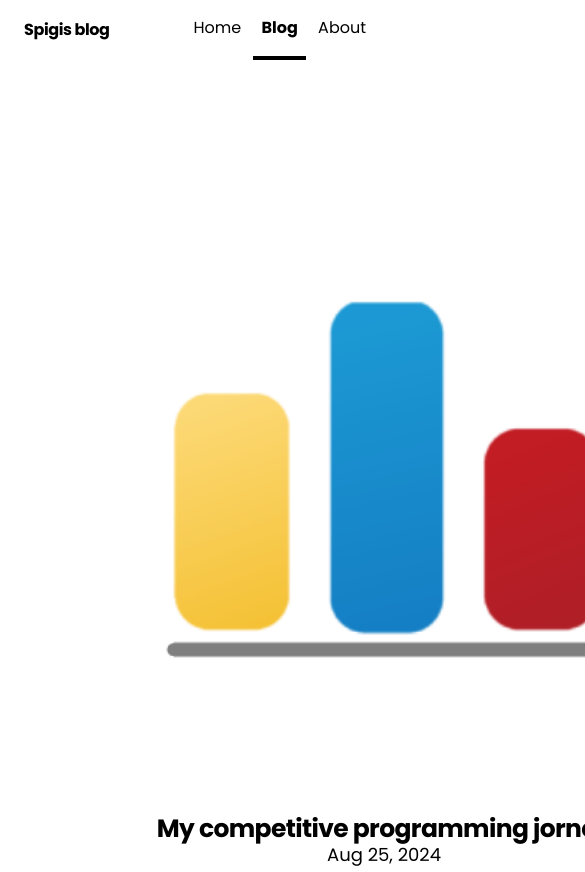
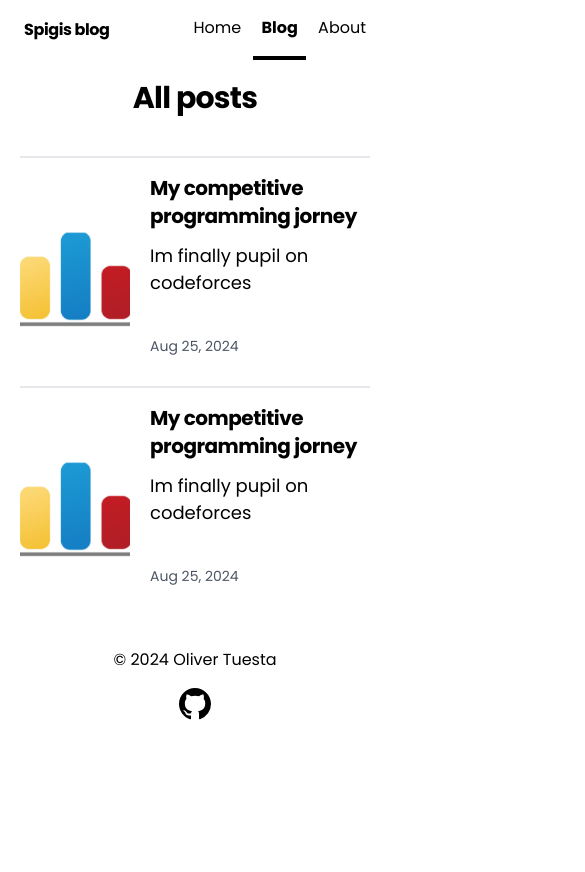
Before and after one commit to oliverTuesta/spigisblog-frontend, an Astro site: page /blog in a window 390 px wide. Shown: the top 872 px of the page, 585 px wide, since content can reach past the window. After the commit the page ends 844 px from the top, so only its background shows below. Built offline with nearby package versions, Linux system fonts and the light colour scheme; Astro itself is replaced by a stand-in of ours.

Commit message:
feat: update blog posts design and add responsive to about page

```diff
--- a/src/components/PostCard.astro
+++ b/src/components/PostCard.astro
@@ -16,7 +16,7 @@ import { Image } from 'astro:assets';
     {
     post.data.thumbnail &&
     <a href=`/blog/${post.slug}` arial-label={post.data.title}>
-      <Image class="object-cover rounded-md h-48" width={300} height={300} src={post.data.thumbnail} alt="" />
+      <Image class="object-cover rounded-md h-48" width={250} height={250} src={post.data.thumbnail} alt="" />
     </a>
     }
   </div>
@@ -31,9 +31,6 @@ import { Image } from 'astro:assets';
       <p>
       <FormattedDate date={post.data.pubDate}/>
       </p>
-      <a href=`/blog/${post.slug}` class="link">
-        <p class="font-semibold uppercase">{post.data.category}</p>
-      </a>
     </div>
   </div>
 </div>
--- /dev/null
+++ b/src/content/blog/ola.md
@@ -0,0 +1,31 @@
+---
+title: "My competitive programming jorney"
+slug: "journey"
+summary: "Im finally pupil on codeforces"
+thumbnail: "/images/cp-journey/codeforces.png"
+hero: "/images/cp-journey/spigi-pupil-progress.png"
+pubDate: "Aug 25 2024"
+updateDate: "Aug 25 2024"
+category: "competitive-programming"
+---
+
+## I'm Green!!
+
+Today was an exciting day for me. After three years of practicing competitive programming, I finally became a pupil on [Codeforces](https://codeforces.com/profile/spigi). Does this mean I'm a pro hacker, a master at coding? No. Does it mean I'm in the top 10% of coders or something like that? No. It simply means that I'm improving. This achievement might not mean much to anyone else, but it means a lot to me. I'm really happy because, in the past few weeks, I had been feeling like all my effort was useless.
+![Alt text](/images/cp-journey/spigi-pupil.png)
+
+> [spigi](https://codeforces.com/profile/spigi)
+
+## What's Next for My CP Journey?
+
+As my favorite book, _The Way of Kings_, says: **Journey before destination**. This means that what matters more than the ultimate goal is the journey itself. In this case, solving problems, participating in contests, meeting people who are passionate about CP, and **always practicing** are more important than the achievements.
+
+## ICPC
+
+In a few weeks, the most important contest will take place: the ICPC. I'm preparing for this event by learning new techniques like segment trees, square root decomposition, matrix chain multiplication, and probably the hardest of all: programming logic.
+
+## Thank you for reading :)
+
+Yesterday, I planned to publish something completely different, but today, life smiled at me, and I managed to finally reach the pupil rank on [Codeforces](https://codeforces.com/profile/spigi). So, this will be my first blog post ever. This achievement means a lot to me. I’m determined to keep improving, not just in CP but in life in general.
+
+Great things are coming, I'm sure of it.
--- a/src/pages/blog/index.astro
+++ b/src/pages/blog/index.astro
@@ -4,8 +4,8 @@ import Header from '../../components/Header.astro';
 import Footer from '../../components/Footer.astro';
 import { SITE_TITLE, SITE_DESCRIPTION } from '../../consts';
 import { getCollection } from 'astro:content';
-import FormattedDate from '../../components/FormattedDate.astro';
 import type { CollectionEntry } from 'astro:content';
+import PostList from '../../components/PostList.astro';
 
 const posts: CollectionEntry<'blog'>[] = (await getCollection('blog')).sort(
 (a, b) => a.data.pubDate.valueOf() - b.data.pubDate.valueOf()
@@ -17,95 +17,13 @@ const posts: CollectionEntry<'blog'>[] = (await getCollection('blog')).sort(
 <html lang="en">
 	<head>
 		<BaseHead title={SITE_TITLE} description={SITE_DESCRIPTION} />
-		<style>
-			main {
-				width: 960px;
-			}
-			ul {
-				display: flex;
-				flex-wrap: wrap;
-				gap: 2rem;
-				list-style-type: none;
-				margin: 0;
-				padding: 0;
-			}
-			ul li {
-				width: calc(50% - 1rem);
-			}
-			ul li * {
-				text-decoration: none;
-				transition: 0.2s ease;
-			}
-			ul li:first-child {
-				width: 100%;
-				margin-bottom: 1rem;
-				text-align: center;
-			}
-			ul li:first-child img {
-				width: 100%;
-			}
-			ul li:first-child .title {
-				font-size: 2.369rem;
-			}
-			ul li img {
-				margin-bottom: 0.5rem;
-				border-radius: 12px;
-			}
-			ul li a {
-				display: block;
-			}
-			.title {
-				margin: 0;
-				color: rgb(var(--black));
-				line-height: 1;
-			}
-			.date {
-				margin: 0;
-				color: rgb(var(--gray));
-			}
-			ul li a:hover h4,
-			ul li a:hover .date {
-				color: rgb(var(--accent));
-			}
-			ul a:hover img {
-				box-shadow: var(--box-shadow);
-			}
-			@media (max-width: 720px) {
-				ul {
-					gap: 0.5em;
-				}
-				ul li {
-					width: 100%;
-					text-align: center;
-				}
-				ul li:first-child {
-					margin-bottom: 0;
-				}
-				ul li:first-child .title {
-					font-size: 1.563em;
-				}
-			}
-		</style>
 	</head>
 	<body>
 		<Header />
 		<main>
 			<section>
-				<ul>
-					{
-						posts.map((post) => (
-							<li>
-                <a href={`/blog/${post.slug}`}>
-									<img width={720} height={360} src={post.data.thumbnail} alt="" />
-									<h4 class="title">{post.data.title}</h4>
-									<p class="date">
-										<FormattedDate date={post.data.pubDate} />
-									</p>
-								</a>
-							</li>
-						))
-					}
-				</ul>
+      <h1 class="mb-10">All posts</h1>
+        <PostList posts={posts}>
 			</section>
 		</main>
 		<Footer />
--- a/src/pages/index.astro
+++ b/src/pages/index.astro
@@ -9,9 +9,10 @@ import { SITE_TITLE, SITE_DESCRIPTION } from '../consts';
 import { Image } from 'astro:assets';
 
 
+const postLimit = 5;
 const posts: CollectionEntry<'blog'>[] = (await getCollection('blog')).sort(
 (a, b) => a.data.pubDate.valueOf() - b.data.pubDate.valueOf()
-);
+).slice(0,postLimit);
 
 ---
 
```
Also changed, not shown: src/pages/about.astro (+5 -6 lines), public/images/spigi.jpg (deleted), public/images/spigi.png (added).
